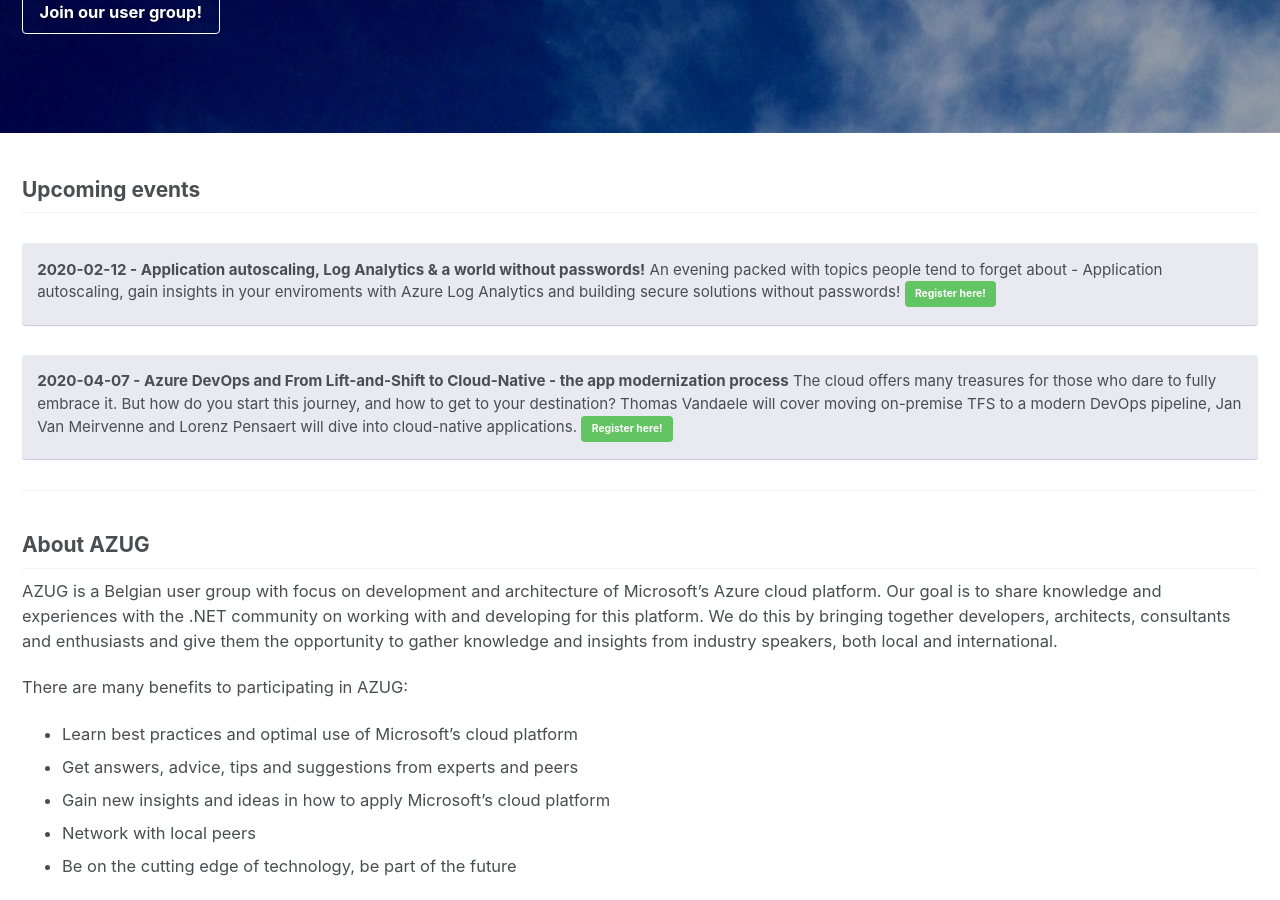
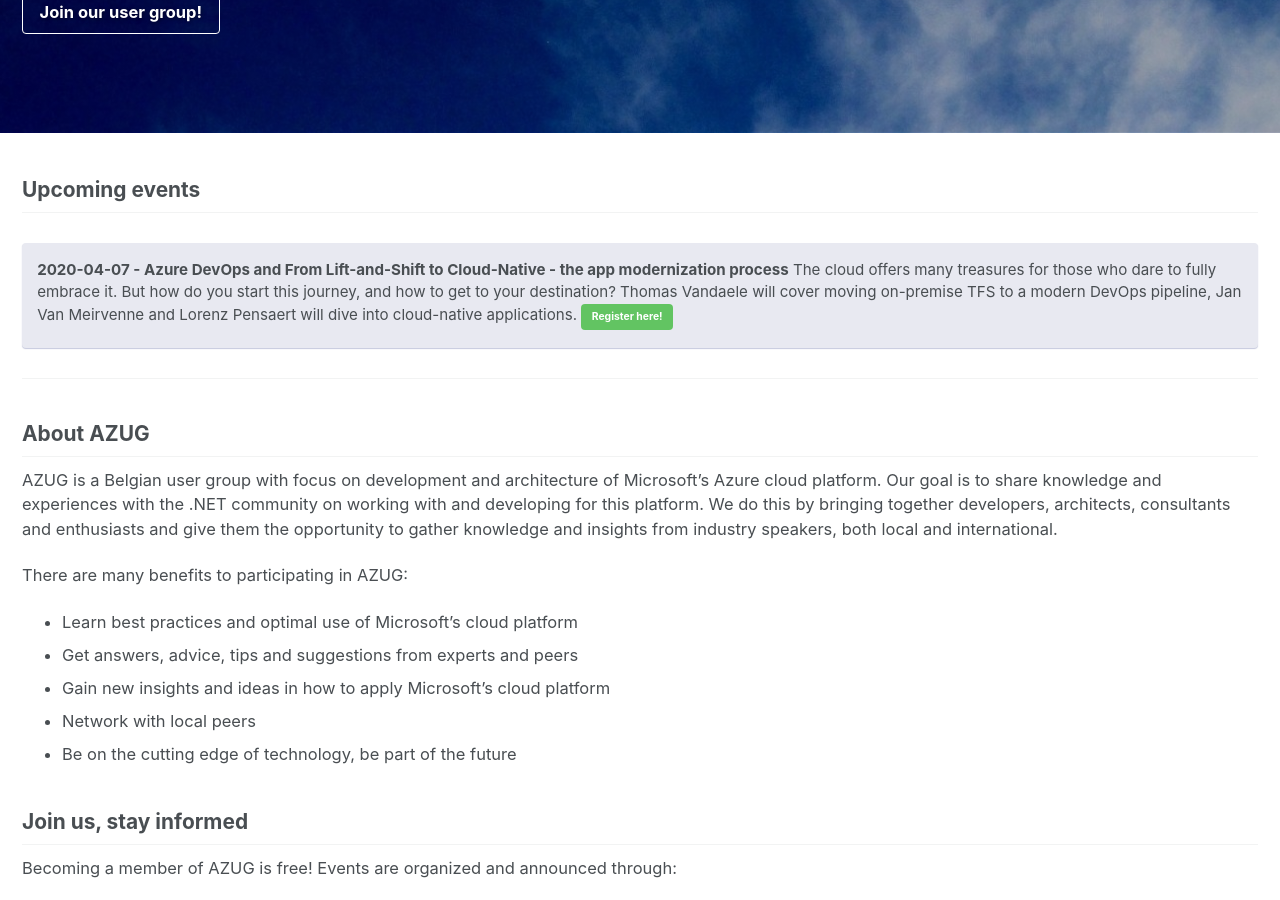
Before and after one commit to AzugBe/azugbe.github.io, a Jekyll site: the page built from index.md, in a window 1280 px wide and 900 px high, scrolled down 426 px. Built offline with Jekyll 4.4.1, drawn with Linux system fonts in a browser that asks for light colours; our own code applies the rules of GitHub Pages for plain Markdown files; comment, search, counter and statistics services are not loaded.

Commit message:
Remove february 2020 event (#94)

```diff
--- a/index.md
+++ b/index.md
@@ -13,10 +13,6 @@ excerpt: "The Belgium Azure User Group focuses on knowledge sharing and networki
 ---
 
 ## Upcoming events
-
-**2020-02-12 - Application autoscaling, Log Analytics & a world without passwords!**
-An evening packed with topics people tend to forget about - Application autoscaling, gain insights in your enviroments with Azure Log Analytics and building secure solutions without passwords! [Register here!](https://www.azug.be/events/2020/02/12/log-analytics-world-without-passwords-and-app-autoscaling){: .btn .btn--success}
-{: .notice--info}
 
 **2020-04-07 - Azure DevOps and From Lift-and-Shift to Cloud-Native - the app modernization process**
 The cloud offers many treasures for those who dare to fully embrace it. But how do you start this journey, and how to get to your destination? Thomas Vandaele will cover moving on-premise TFS to a modern DevOps pipeline, Jan Van Meirvenne and Lorenz Pensaert will dive into cloud-native applications. [Register here!](https://www.azug.be/events/2020/04/07/azure-devops-and-from-lift-and-shift-to-cloud-native-the-app-modernization-process){: .btn .btn--success}
```
